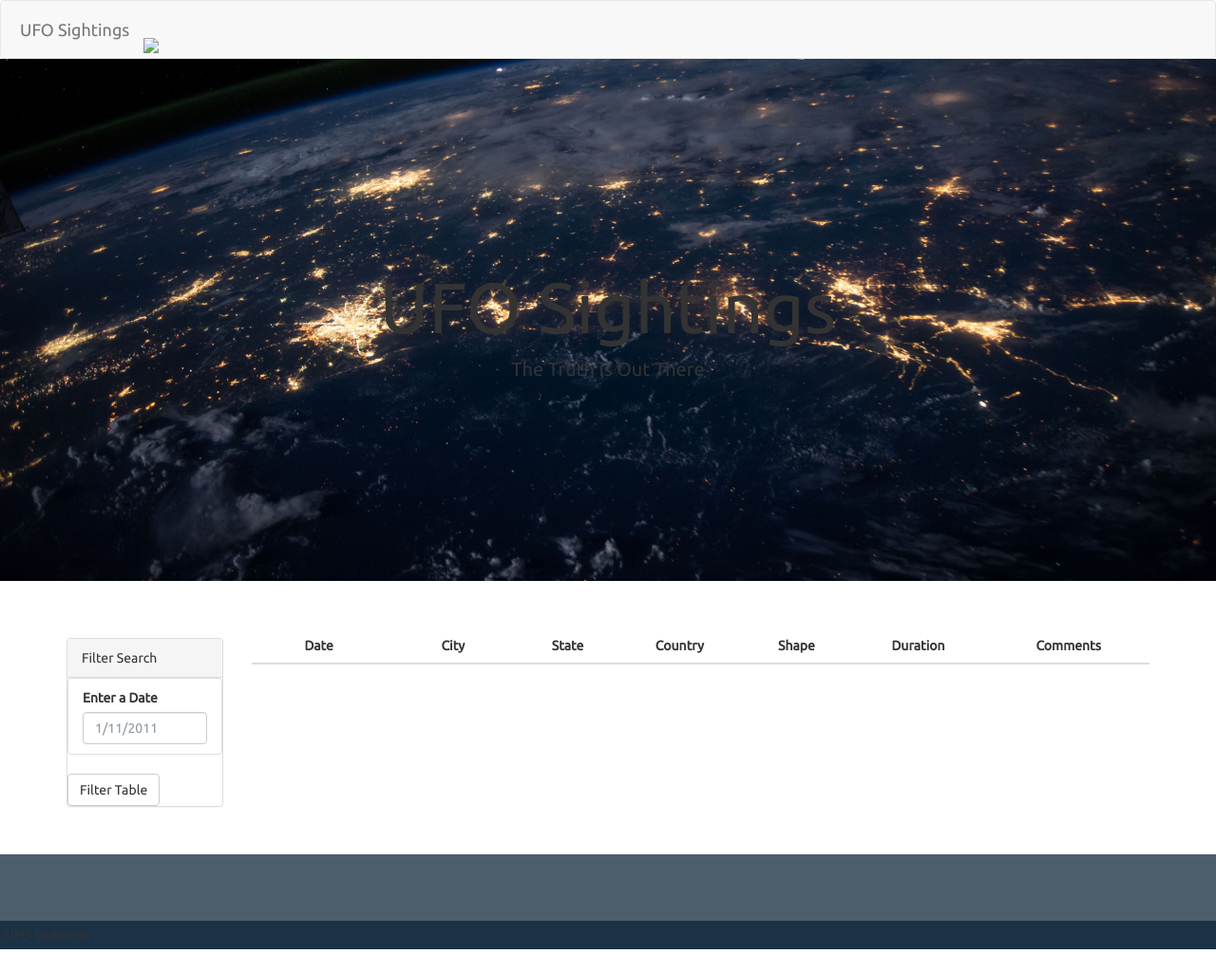
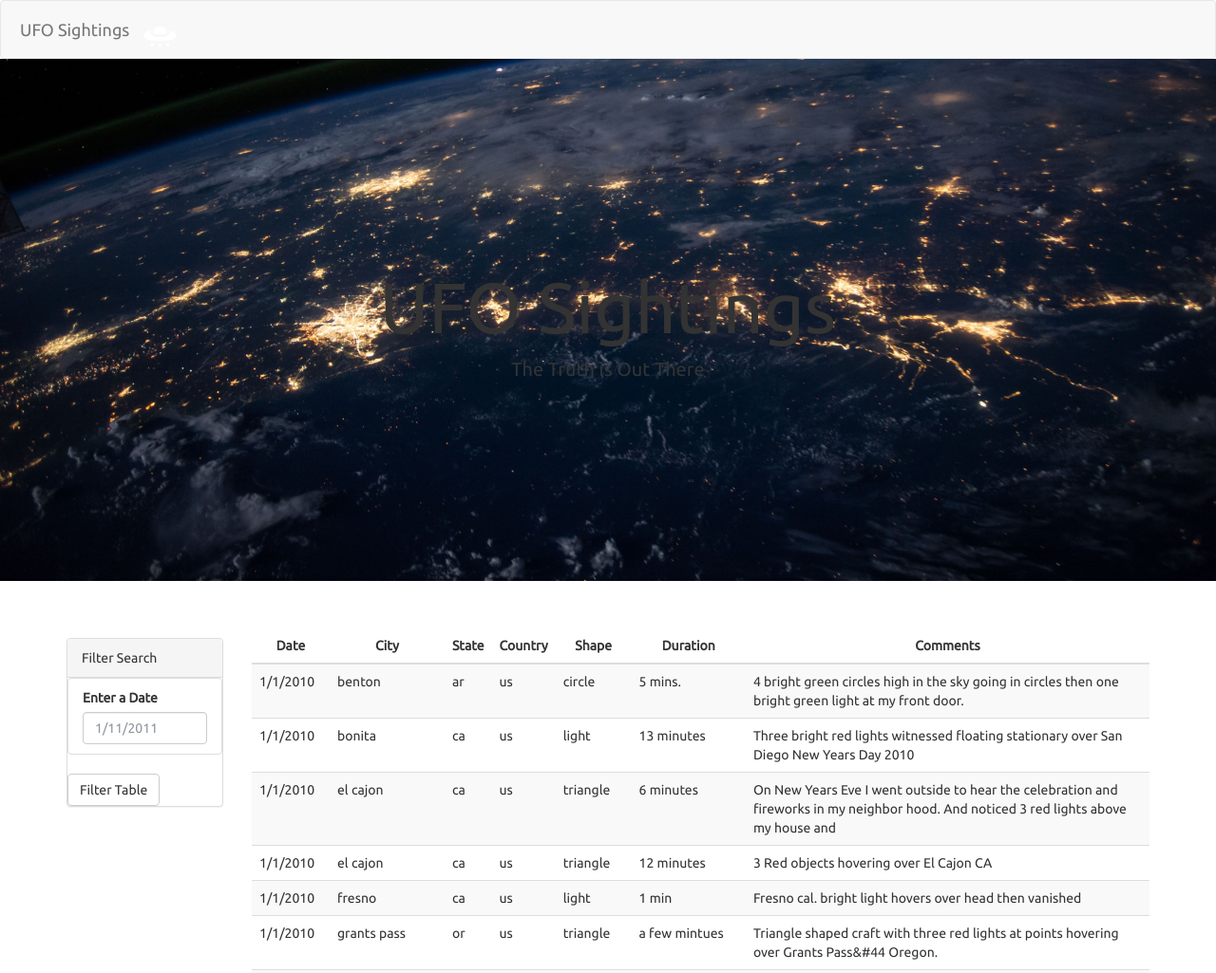
Before and after one commit to hills072/javascript-challenge, a plain HTML site: page UFO-level-1/index.html in a window 1280 px wide. Shown: the top 1025 px of the page at 95% size. Before the commit the page ends 1000 px from the top, so only its background shows below. Drawn offline with nearby package versions, Linux system fonts and the light colour scheme; files that its build step writes are made by us from their sources; files whose address does not match are found by name.

Commit message:
reorganized file structure; dynamically added data.js to HTML table using javascript code in app.js

```diff
--- a/index.html
+++ b/UFO-level-1/index.html
@@ -16,7 +16,7 @@
       <div class="container-fluid">
         <div class="navbar-header">
           <a class="navbar-brand" href="index.html">UFO Sightings
-            <img class="nav-ufo" src="static/images/ufo.svg">
+            <img class="nav-ufo" src="ufo.svg">
           </a>
         </div>
       </div>
@@ -72,8 +72,8 @@
     </footer>
   </div>
   <script src="https://d3js.org/d3.v5.min.js"></script>
-  <script src="static/js/data.js"></script>
-  <script src="static/js/app.js"></script>
+  <script src="static/data.js"></script>
+  <script src="static/app.js"></script>
 </body>
 
 </html>
--- /dev/null
+++ b/UFO-level-1/static/app.js
@@ -0,0 +1,15 @@
+//console.log("app.js loaded")
+
+var tableData = data;
+
+var tbody = d3.select("tbody");
+
+tableData.forEach(function(ufoData) {
+
+    var row = tbody.append("tr");
+    Object.entries(ufoData).forEach(function([key, value]) {
+        var cell = row.append("td");
+        cell.text(value);
+    });
+
+});
--- a/data.js
+++ b/UFO-level-1/static/data.js
@@ -1,3 +1,4 @@
+console.log("data.js loaded")
 var data = [{
     datetime: "1/1/2010",
     city: "benton",
--- a/app.js
+++ /dev/null
@@ -1,4 +0,0 @@
-// from data.js
-var tableData = data;
-
-// YOUR CODE HERE!
```
Also changed, not shown: UFO-level-1/static/style.css (renamed from style.css), UFO-level-1/ufo.svg (renamed from ufoSVG.svg).
